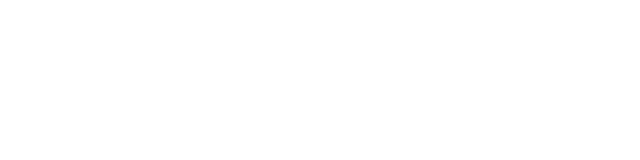
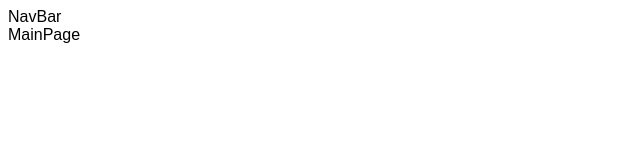
Before and after one commit to statsenkoin/fsdev-mern-blog-client, a React (Create React App) app: page / in a window 1280 px wide. Shown: the top 160 px of the page, without its empty margins (0-640 px from the left). Built offline with nearby package versions, Linux system fonts and the light colour scheme; the HTML template or start-up script is replaced by a standard one.

Commit message:
Create Routes

```diff
--- a/src/App.js
+++ b/src/App.js
@@ -1,5 +1,26 @@
+import { Route, Routes } from 'react-router-dom';
+import { Layout } from './components/Layout';
+
+import { MainPage } from './pages/MainPage';
+import { PostsPage } from './pages/PostsPage';
+import { PostPage } from './pages/PostPage';
+import { AddPostPage } from './pages/AddPostPage';
+import { RegisterPage } from './pages/RegisterPage';
+import { LoginPage } from './pages/LoginPage';
+
 function App() {
-  return <div className="App"></div>;
+  return (
+    <Layout>
+      <Routes>
+        <Route path="/" element={<MainPage />}></Route>
+        <Route path="/posts" element={<PostsPage />}></Route>
+        <Route path="/:id" element={<PostPage />}></Route>
+        <Route path="/new_post" element={<AddPostPage />}></Route>
+        <Route path="/register" element={<RegisterPage />}></Route>
+        <Route path="/login" element={<LoginPage />}></Route>
+      </Routes>
+    </Layout>
+  );
 }
 
 export default App;
--- a/src/index.js
+++ b/src/index.js
@@ -2,6 +2,11 @@ import React from 'react';
 import ReactDOM from 'react-dom/client';
 import './index.css';
 import App from './App';
+import { BrowserRouter } from 'react-router-dom';
 
 const root = ReactDOM.createRoot(document.getElementById('root'));
-root.render(<App />);
+root.render(
+  <BrowserRouter>
+    <App />
+  </BrowserRouter>
+);
```
